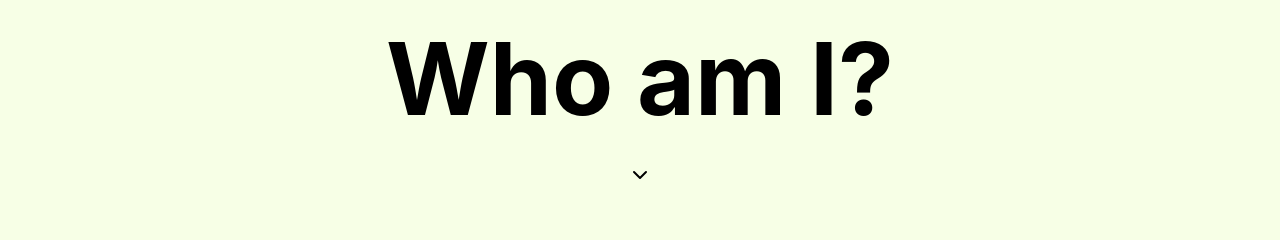
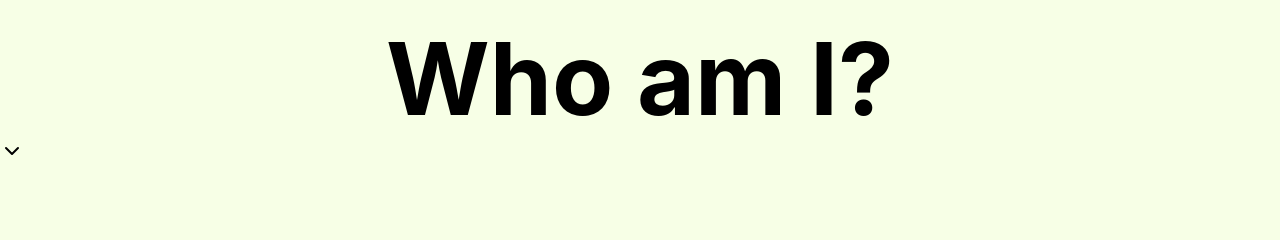
Before and after one commit to low-q/meportfolio, a React (Create React App) app: page / in a window 1280 px wide. Shown: the part 1360-1600 px from the top of the page. Built offline with nearby package versions, Linux system fonts and the light colour scheme.

Commit message:
test on button

```diff
--- a/src/App.js
+++ b/src/App.js
@@ -49,13 +49,14 @@ function App() {
             {/* About me Section. */}
             <div className="about-me" id="scroll-target">
                 <h1>Who am I?</h1>
-                {/* Button for navigation. */}
-                <button className="down-arrow-button" onClick={scrollToNextSection1}>
+
+            </div>
+            {/* Button for navigation. */}
+            <button className="down-arrow-button" onClick={scrollToNextSection1}>
                     <svg viewBox="0 0 24 24" width="24" height="24" fill="none" xmlns="http://www.w3.org/2000/svg">
                         <path d="M6 9L12 15L18 9" stroke="black" strokeWidth="2" strokeLinecap="round" strokeLinejoin="round" />
                     </svg>
                 </button>
-            </div>
 
 
             <div className="about-us">
```
